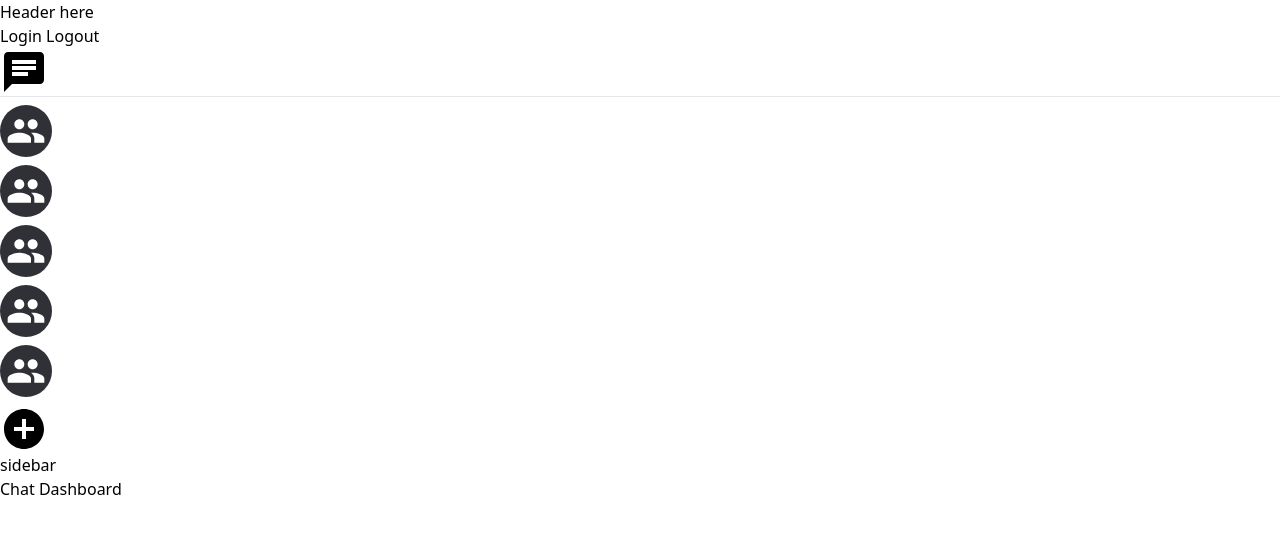
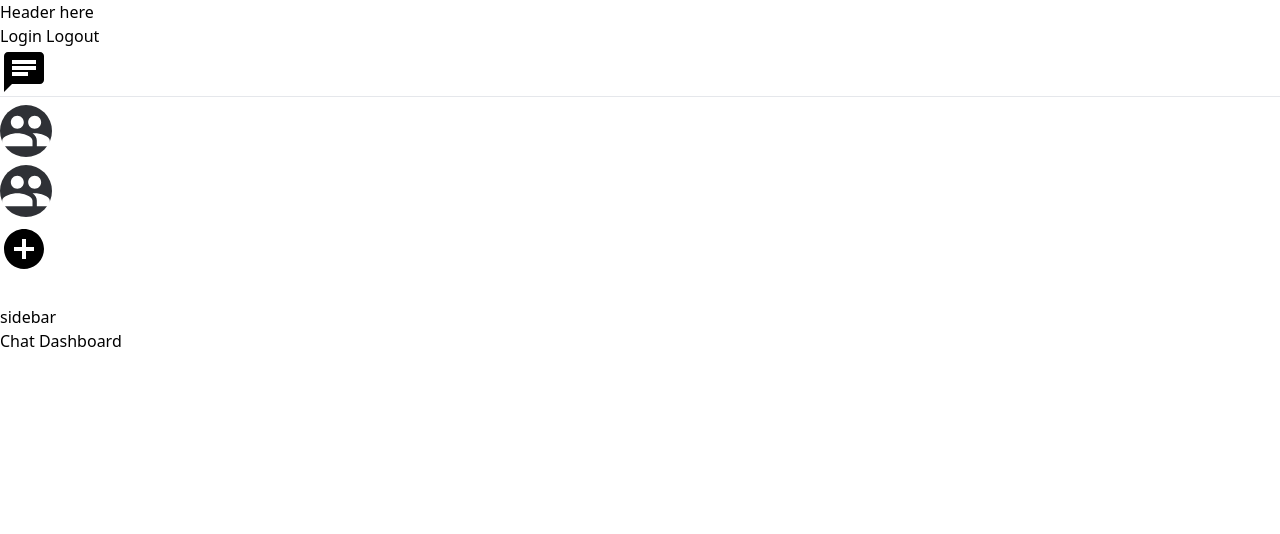
Before and after one commit to kclim1/discord-clone, a React (Vite) app in the folder frontend/: page /dashboard in a window 1280 px wide. Shown: the top 534 px of the page. Built offline with nearby package versions, Linux system fonts and the light colour scheme.

Commit message:
merging into main

```diff
--- a/frontend/router/Router.jsx
+++ b/frontend/router/Router.jsx
@@ -12,6 +12,10 @@ const router = createBrowserRouter([
     element: <App />,
     errorElement:<ErrorPage/>
   },
+//   {
+//     path:'/error',
+//     element:<Authenticated404/>
+//   },
   {
     path: "/login",
     element: <LoginPage />,
@@ -20,7 +24,7 @@ const router = createBrowserRouter([
   {
     path: "/dashboard",
     element: <Dashboard />,
-    children: [{ path: "/dashboard/:profileId", element: <ProfilePage /> }],
+    children: [{ path: "/dashboard/profile", element: <ProfilePage /> }],
   },
 ]);
 
--- a/frontend/src/components/AddServerIcon.jsx
+++ b/frontend/src/components/AddServerIcon.jsx
@@ -22,5 +22,6 @@ export const ServerIconWrapper = styled("div")(() => ({
     boxShadow: `0px 4px 10px 2px rgba(255, 0, 255, 0.8)`, // Intense purple shadow
     borderRadius:"50%",
      backgroundColor: "#6a0dad"
+
   },
 }));
--- a/frontend/src/components/LoginForm.jsx
+++ b/frontend/src/components/LoginForm.jsx
@@ -10,6 +10,7 @@ export const LoginForm = function () {
   const [username, setUsername] = useState("");
   const [password, setPassword] = useState("");
   const [error, setError] = useState(null);
+  const [loading,setLoading] = useState(false)
 
   const handleUsername = (event) => {
     setUsername(event.target.value);
@@ -21,6 +22,7 @@ export const LoginForm = function () {
   const handleLogin = async (event) => {
     event.preventDefault();
     try {
+      setLoading(true)
       const response = await axios.post("http://localhost:3000/auth/login", {
         username,
         password,
@@ -36,11 +38,16 @@ export const LoginForm = function () {
         console.log(error)
         setError(error);
       }
+    }finally{
+      setLoading(false)
     }
   };
 
   return (
     <form onSubmit={handleLogin}>
+      {/* {isLoading && (
+        ...
+      )} */}
       <div className="mb-6">
         <label
           className="block text-white text-sm font-bold mb-2 pt-2"
--- a/frontend/src/components/ServerIcons.jsx
+++ b/frontend/src/components/ServerIcons.jsx
@@ -20,7 +20,7 @@ const StyledIconContainer = styled('div')({
 
 const StyledPeopleIcon = styled(PeopleIcon)({
   color: 'white',
-  fontSize: '40px',
+  fontSize: '52px',
 });
 
 export const ServerIcons = () => {
--- a/frontend/src/components/ServerListSidebar.jsx
+++ b/frontend/src/components/ServerListSidebar.jsx
@@ -14,7 +14,7 @@ export const ServerListSidebar = () => {
       </PurpleTooltip>
       <hr className="w-3/4 border-t-2 border-white mt-3 py-2" />
 
-      <div className="flex flex-col items-center gap-3 my-3 serverIcons overflow-y-auto max-h-[50vh] w-full scrollbar-hide "  style={{
+      <div className="flex flex-col items-center gap-3 my-3 serverIcons overflow-y-auto h-screen w-full scrollbar-hide "  style={{
     scrollbarWidth: "none", // For Firefox
     msOverflowStyle: "none", // For IE and Edge
   }}>
@@ -22,15 +22,13 @@ export const ServerListSidebar = () => {
         {/* Example Server Icon */}
         <ServerIcons/>
         <ServerIcons/>
-        <ServerIcons/>
-        <ServerIcons/>
-        <ServerIcons/>
+
 
         {/* Add more server icons dynamically here */}
       </div>
       <ServerIconTooltip title="Add a server"  placement="right">
         <ServerIconWrapper>
-          <AddCircleIcon style={{ fontSize: "48px" }} />
+          <AddCircleIcon style={{ fontSize: "48px" , marginBottom: "32px"}} />
         </ServerIconWrapper>
       </ServerIconTooltip>
     </div>
--- a/frontend/utils/fetchProfile.jsx
+++ b/frontend/utils/fetchProfile.jsx
@@ -10,7 +10,7 @@ export const fetchProfile = ()=>{
     const fetchUserData = async ()=>{
         try{
 
-            const fetchUserInfo = axios.get(`http://localhost:3000/api/user/${params}`)
+            const fetchUserInfo = axios.get(`http://localhost:3000/user/${params}`)
 
         }catch(error){
             console.error('error fetching profile data' , error)
```
Also changed, not shown: 2 other files (tests, documents, lock files or other folders).
